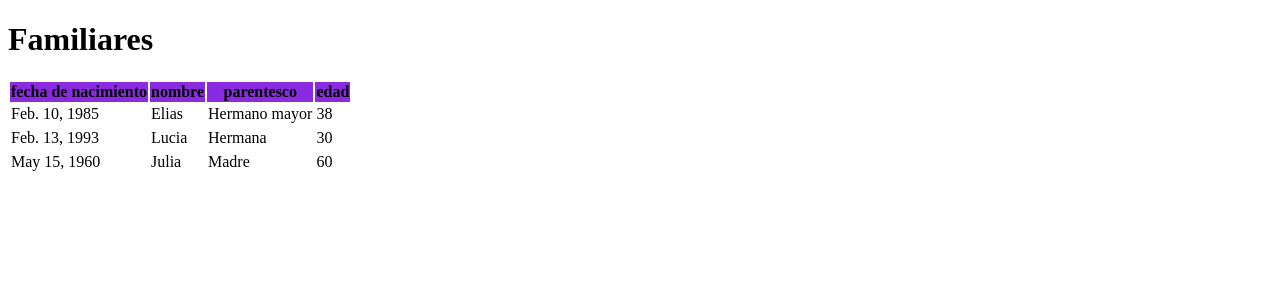
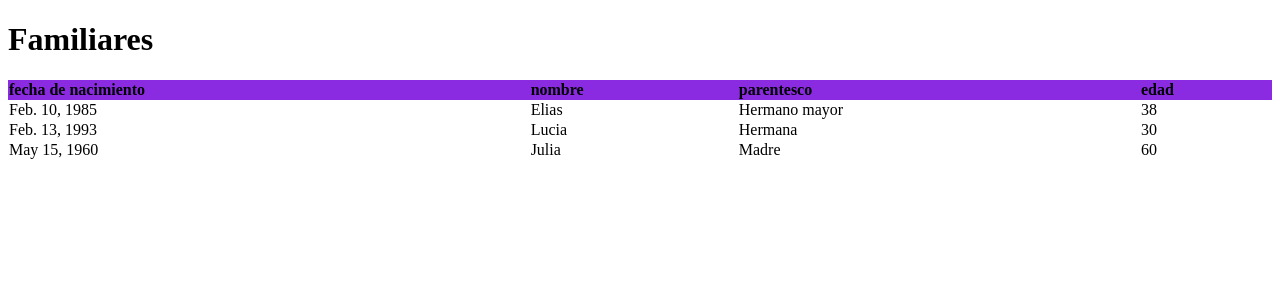
Before and after one commit to eliasescalante/primer_mvt, a Django app: page / in a window 1280 px wide. Shown: the top 300 px of the page. Run offline with Django 4.2, Linux system fonts and the light colour scheme; data comes from the database, SQL or seed files in the repository.

Commit message:
le agregue estilo a la tablar con mi escaso conocimiento de css

```diff
--- a/primer_mvt/familia/templates/index.html
+++ b/primer_mvt/familia/templates/index.html
@@ -3,6 +3,15 @@
 <head>
     <meta charset="UTF-8">
     <title>Familia</title>
+    <style>
+      .table {
+      width: 100%;
+      text-align: left;
+      border-collapse: collapse;
+      margin: 0 0 1em 0;
+      caption-side: top;
+    }
+    </style>
 </head>
 <body>
     <h1>Familiares</h1>
```
